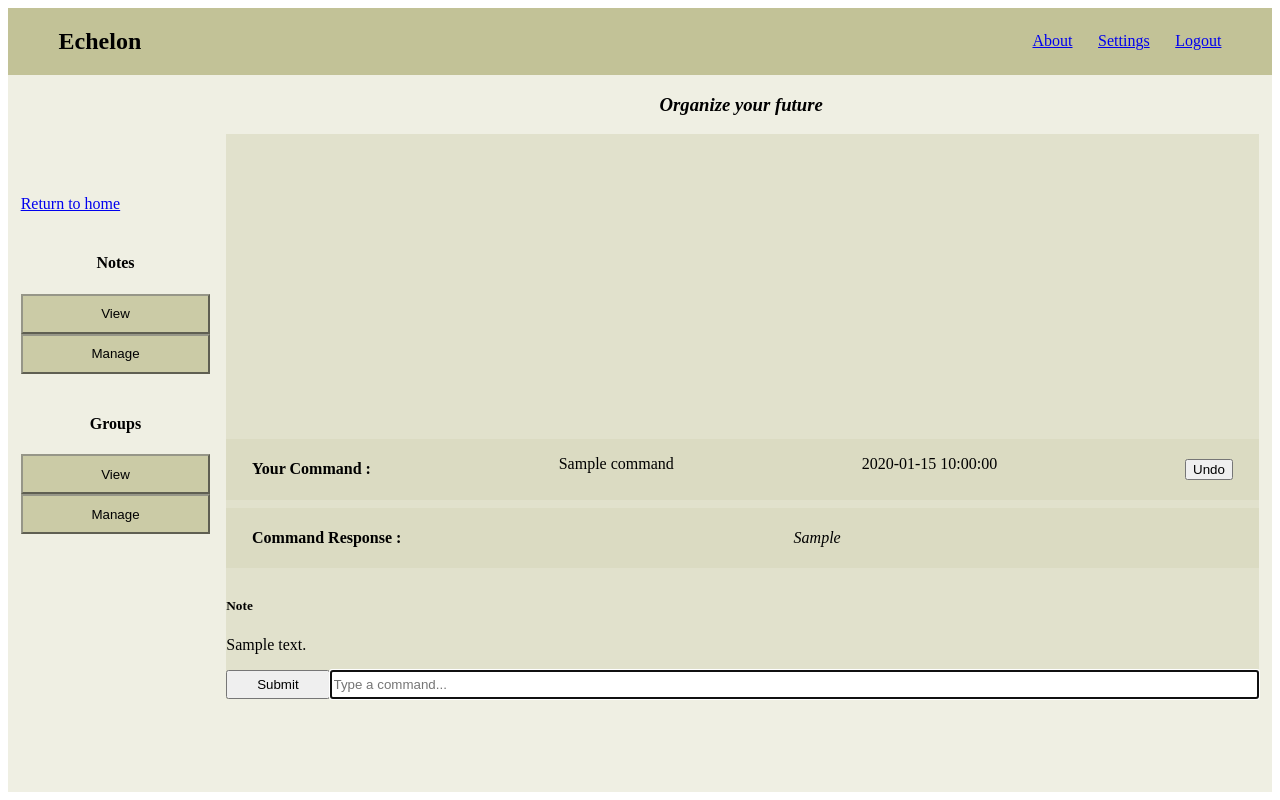
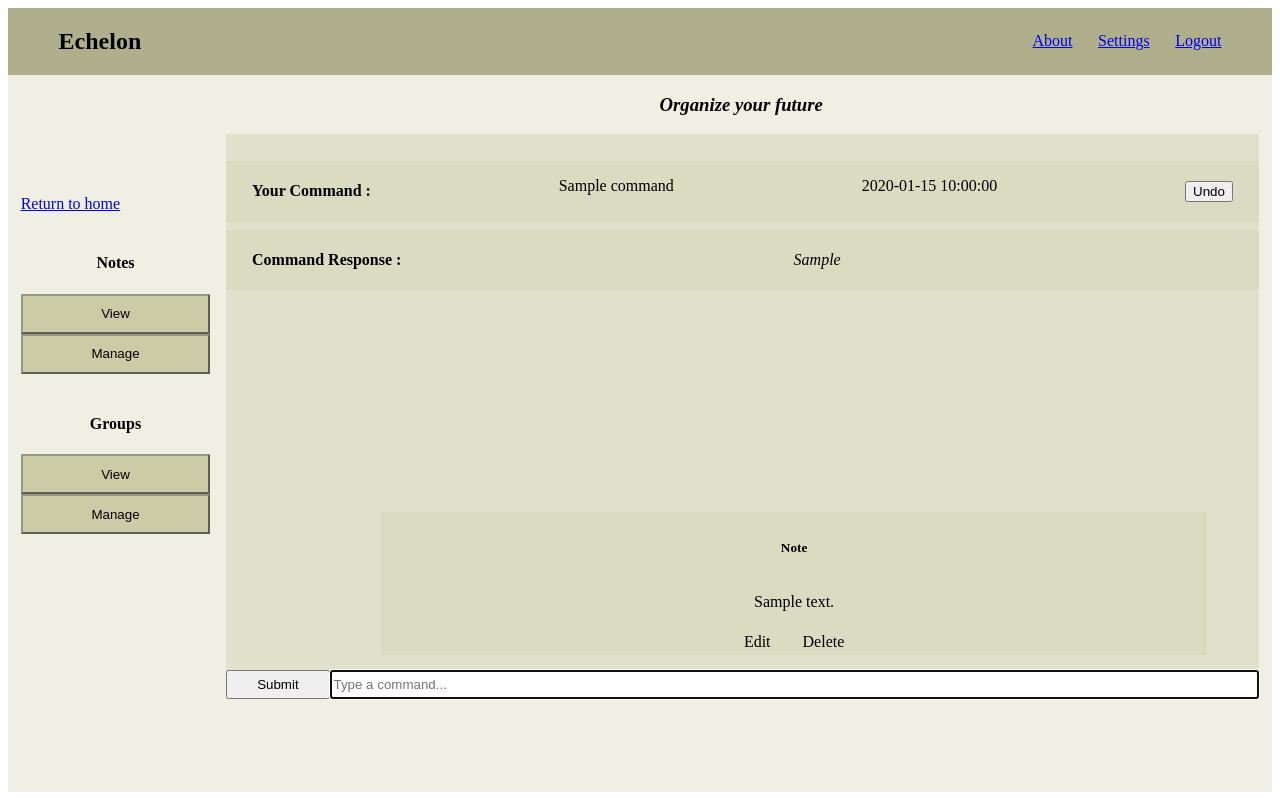
Before and after one commit to peterkim2014/Echelon-Application, a Flask app: template flask_app/templates/notes/view_note.html in a window 1280 px wide. Run offline with Flask 3, Linux system fonts and the light colour scheme; the template is opened without the code that fills it: most values are stand-ins (such as "Sample title", 1, 10 or a date in 2020).

Commit message:
updated html & css for view notes

```diff
--- a/flask_app/static/css/notes.css
+++ b/flask_app/static/css/notes.css
@@ -58,7 +58,7 @@
                     height: 100%;
             } .content_body {
                 height: 95%;
-                width: 100%;
+                width: auto;
                 display: flex;
                 flex-direction: column;
                 justify-content: flex-end;
@@ -69,12 +69,15 @@
                 } .list_category > p {
                     margin-left: 1.25%;
                 } .user_commands {
-                    height: fit-content;
-                    margin: 0 auto;
+                    /* height: fit-content; */
+                    height: 95%;
+                    width: 100%;
+                    margin: none;
                     display: flex;
                     flex-direction: column;
                     gap: 1vh;
-                    width: 100%;
+                    /* width: 100%; */
+                    overflow-y: scroll;
                     overflow-x: scroll;
                     } .single_command, .return_commands {
                         display: flex;
@@ -105,6 +108,39 @@
                             display: flex;
                             justify-content: flex-end;
                             align-items: center ;
+                    } .note_body {
+                        display: flex;
+                        justify-content: center;
+                        align-items: flex-end;
+                        height: 70%;
+                        margin-left: 5%;
+                        width: 100%;
+                        overflow-x: scroll;
+                        gap: 5vw;
+                    } .note {
+                            background-color: rgba(179, 179, 126, 0.134);
+                            display: flex;
+                            flex-direction: column;
+                            justify-content: center;
+                            align-items: center;
+                            width: 80%;
+                            height: 40%;
+                            gap: 1.25vh;
+                        } .note > table {
+                            width: 100%;
+                        } tbody > tr {
+                            display: flex;
+                            width: 100%;
+                        } td {
+                            width: 100%;
+                            display: flex;
+                            justify-content: space-evenly;
+                        } .note_button {
+                            margin-top: 20%;
+                            gap: 2.5vw;
+                            width: 100%;
+                            display: flex;
+                            justify-content: space-evenly;
     } .main_sidebar {
             display: flex;
             flex-direction: column;
--- a/flask_app/templates/notes/view_note.html
+++ b/flask_app/templates/notes/view_note.html
@@ -5,7 +5,7 @@
     <meta http-equiv="X-UA-Compatible" content="IE=edge">
     <meta name="viewport" content="width=device-width, initial-scale=1.0">
     <title>Document</title>
-    <link rel="stylesheet" type="text/css" href="{{ url_for('static', filename='css/calender.css') }}">
+    <link rel="stylesheet" type="text/css" href="{{ url_for('static', filename='css/notes.css') }}">
 </head>
 <body>
 
@@ -69,14 +69,34 @@
                                 <p><i>{{ command_prompt }}</i></p>
                             </div>
                             {% endif %}
-                            {% if all_notes %}
-                            {% for note in all_notes %}
-                            <div class="notes-body">
-                                <h5>Note</h5>
-                                <p>{{ note.note }}</p>
+
+                            <div class="note_body">
+                                {% if all_notes %}
+                                {% for note in all_notes %}
+                                <table class="note">
+                                    <thead>
+                                        <th>
+                                            <h5>Note</h5>
+                                        </th>
+                                    </thead>
+                                    <tbody>
+                                        <tr>
+                                            <td>{{ note.note }}</td>
+                                        </tr>
+                                        <tr>
+                                            <td>
+                                                <div class="note_button">
+                                                    <a>Edit</a>
+                                                    <a>Delete</a>
+                                                </div>
+                                            </td>
+                                        </tr>
+                                    </tbody>
+                                </table>
+                                {% endfor %}
+                                {% endif %}
                             </div>
-                            {% endfor %}
-                            {% endif %}
+
                         </div>
                     </div>
                     <form class="content_search" method="POST" action="/create_command">
```
Also changed, not shown: flask_app/static/css/home_page.css (indentation only). Lines whose indentation alone changed are shown as unchanged.
